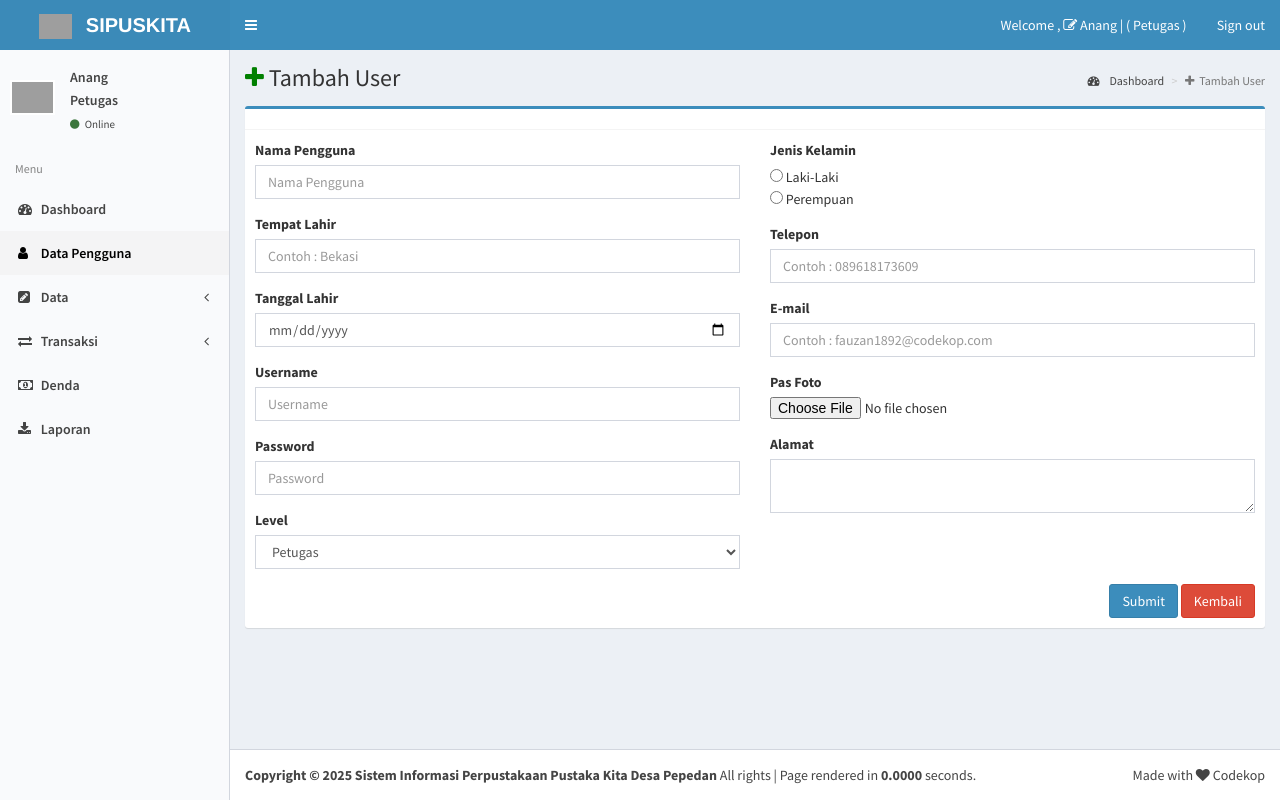
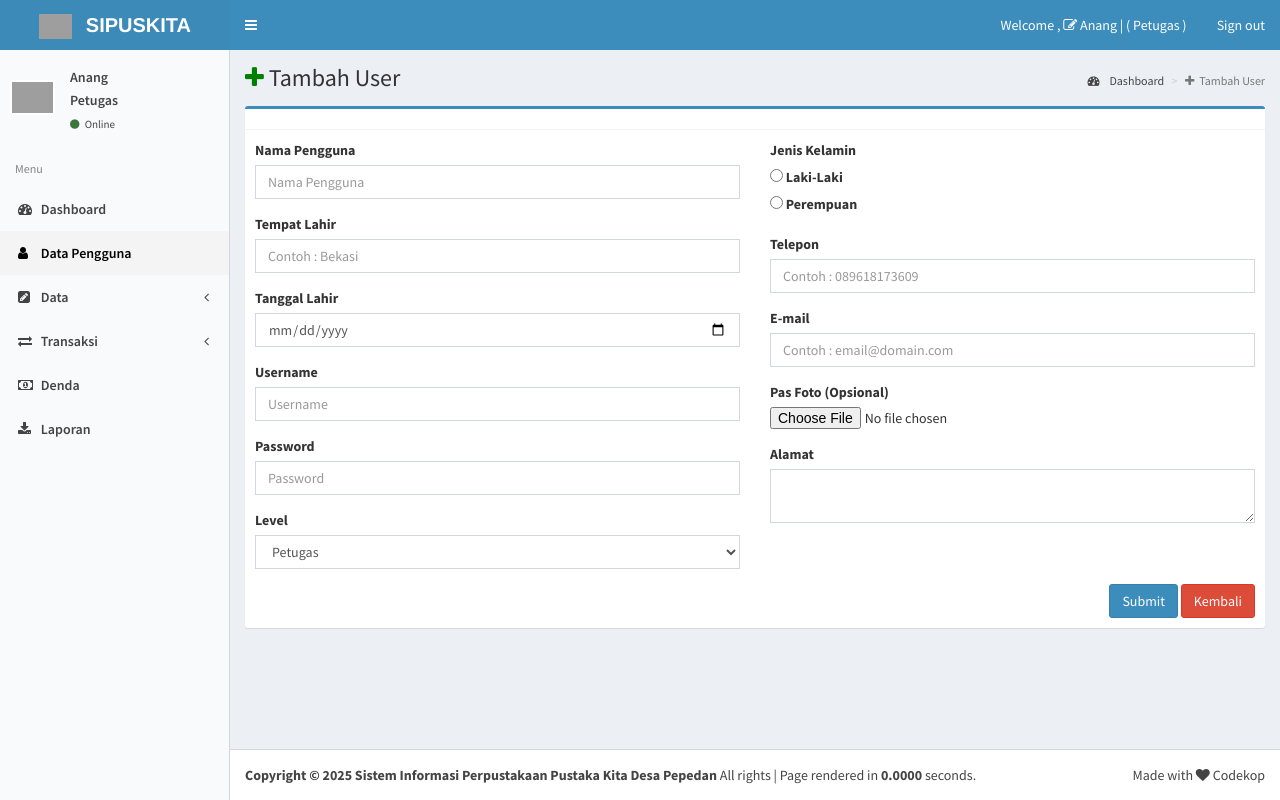
Before and after one commit to Faqihmawardi5/sipuskita, a CodeIgniter app: page /sistem/user/tambah in a window 1280 px wide. Run offline with CodeIgniter, Linux system fonts and the light colour scheme; a user stored in the database is signed in; data comes from the database, SQL or seed files in the repository; some libraries are stand-ins or nearby versions; grey boxes are pictures that could not be loaded.

Commit message:
Update tambah_view.php

```diff
--- a/application/views/user/tambah_view.php
+++ b/application/views/user/tambah_view.php
@@ -1,8 +1,8 @@
-<?php if(! defined('BASEPATH')) exit('No direct script acess allowed');?>
+<?php if(! defined('BASEPATH')) exit('No direct script access allowed'); ?>
 <div class="content-wrapper">
   <section class="content-header">
     <h1>
-      <i class="fa fa-plus" style="color:green"> </i>  Tambah User
+      <i class="fa fa-plus" style="color:green"> </i> Tambah User
     </h1>
     <ol class="breadcrumb">
       <li><a href="<?php echo base_url('dashboard');?>"><i class="fa fa-dashboard"></i>&nbsp; Dashboard</a></li>
@@ -13,72 +13,72 @@
   <div class="row">
       <div class="col-md-12">
           <div class="box box-primary">
-                <div class="box-header with-border">
-                </div>
-			    <!-- /.box-header -->
+              <div class="box-header with-border"></div>
               <div class="box-body">
                 <form action="<?php echo base_url('user/add');?>" method="POST" enctype="multipart/form-data">
+                  <!-- CSRF Token jika aktif -->
+                  <input type="hidden" name="<?= $this->security->get_csrf_token_name(); ?>" value="<?= $this->security->get_csrf_hash(); ?>" />
+
                   <div class="row">
                     <div class="col-sm-6">
                       <div class="form-group">
                         <label>Nama Pengguna</label>
-                                    <input type="text" class="form-control" name="nama" required="required" placeholder="Nama Pengguna">
+                        <input type="text" class="form-control" name="nama" required placeholder="Nama Pengguna">
                       </div>
                       <div class="form-group">
                         <label>Tempat Lahir</label>
-                                    <input type="text" class="form-control" name="lahir" required="required" placeholder="Contoh : Bekasi">
+                        <input type="text" class="form-control" name="lahir" required placeholder="Contoh : Bekasi">
                       </div>
                       <div class="form-group">
                         <label>Tanggal Lahir</label>
-                                    <input type="date" class="form-control" name="tgl_lahir" required="required" placeholder="Contoh : 1999-05-18">
+                        <input type="date" class="form-control" name="tgl_lahir" required>
                       </div>
                       <div class="form-group">
                         <label>Username</label>
-                                    <input type="text" class="form-control" name="user" required="required" placeholder="Username">
+                        <input type="text" class="form-control" name="user" required placeholder="Username">
                       </div>
                       <div class="form-group">
                         <label>Password</label>
-                                    <input type="password" class="form-control" name="pass" required="required" placeholder="Password">
+                        <input type="password" class="form-control" name="pass" required placeholder="Password">
                       </div>
                       <div class="form-group">
                         <label>Level</label>
-                                    <select name="level" class="form-control" required="required">
-                                    <option>Petugas</option>
-                                    <option>Anggota</option>
+                        <select name="level" class="form-control" required>
+                          <option value="Petugas">Petugas</option>
+                          <option value="Anggota">Anggota</option>
                         </select>
                       </div>
                     </div>
                     <div class="col-sm-6">
                       <div class="form-group">
-                                    <label>Jenis Kelamin</label>
-                                    <br/>
-                                    <input type="radio" name="jenkel" value="Laki-Laki" required="required"> Laki-Laki
-                                    <br/>
-                                    <input type="radio" name="jenkel" value="Perempuan" required="required"> Perempuan
+                        <label>Jenis Kelamin</label><br/>
+                        <label><input type="radio" name="jenkel" value="Laki-Laki" required> Laki-Laki</label><br/>
+                        <label><input type="radio" name="jenkel" value="Perempuan" required> Perempuan</label>
                       </div>
                       <div class="form-group">
                         <label>Telepon</label>
-                                    <input id="uintTextBox" class="form-control" name="telepon" required="required" placeholder="Contoh : 089618173609">
+                        <input class="form-control" name="telepon" required placeholder="Contoh : 089618173609">
                       </div>
                       <div class="form-group">
                         <label>E-mail</label>
-                                    <input type="email" class="form-control" name="email" required="required" placeholder="Contoh : fauzan1892@codekop.com">
+                        <input type="email" class="form-control" name="email" required placeholder="Contoh : email@domain.com">
                       </div>
                       <div class="form-group">
-                                    <label>Pas Foto</label>
-                                    <input type="file" accept="image/*" name="gambar" required="required">
+                        <label>Pas Foto (Opsional)</label>
+                        <input type="file" accept="image/*" name="gambar">
                       </div>
                       <div class="form-group">
                         <label>Alamat</label>
-                                    <textarea class="form-control" name="alamat" required="required"></textarea>
+                        <textarea class="form-control" name="alamat" required></textarea>
                       </div>
                     </div>
                   </div>
+
                   <div class="pull-right">
                     <button type="submit" class="btn btn-primary btn-md">Submit</button>
-                    </form>
                     <a href="<?= base_url('user');?>" class="btn btn-danger btn-md">Kembali</a>
                   </div>
+                </form>
               </div>
           </div>
       </div>
```
Lines whose indentation alone changed are shown as unchanged.
